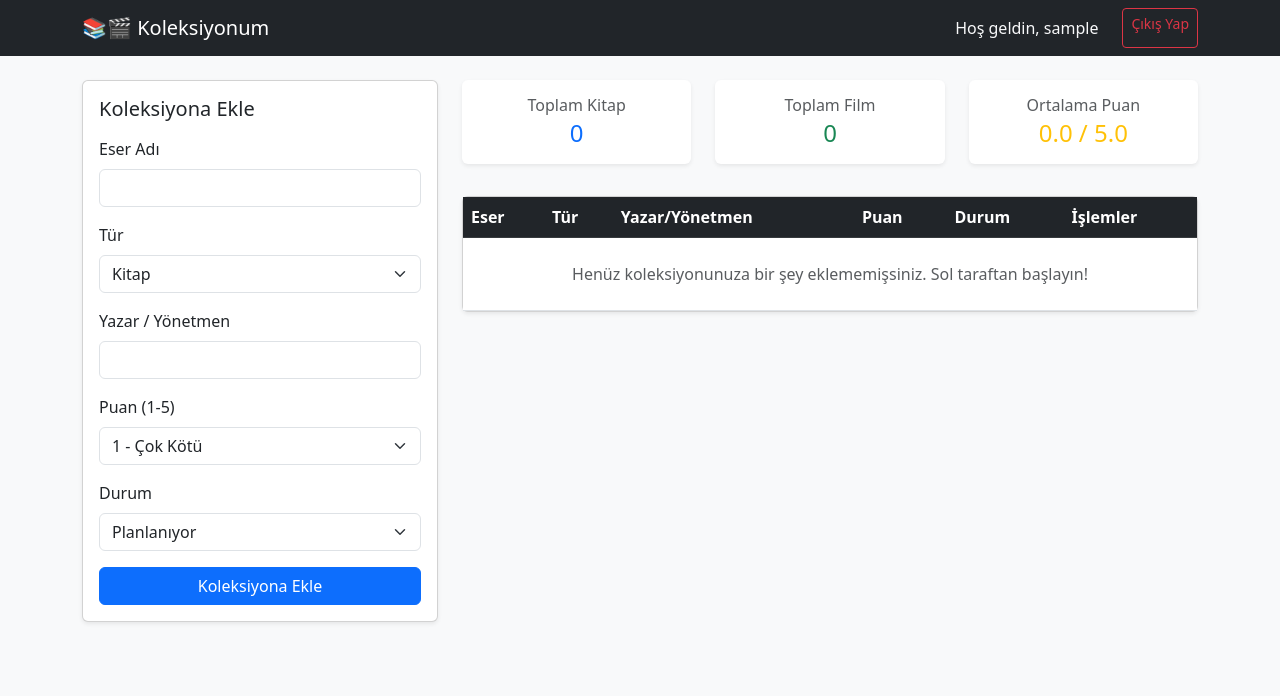
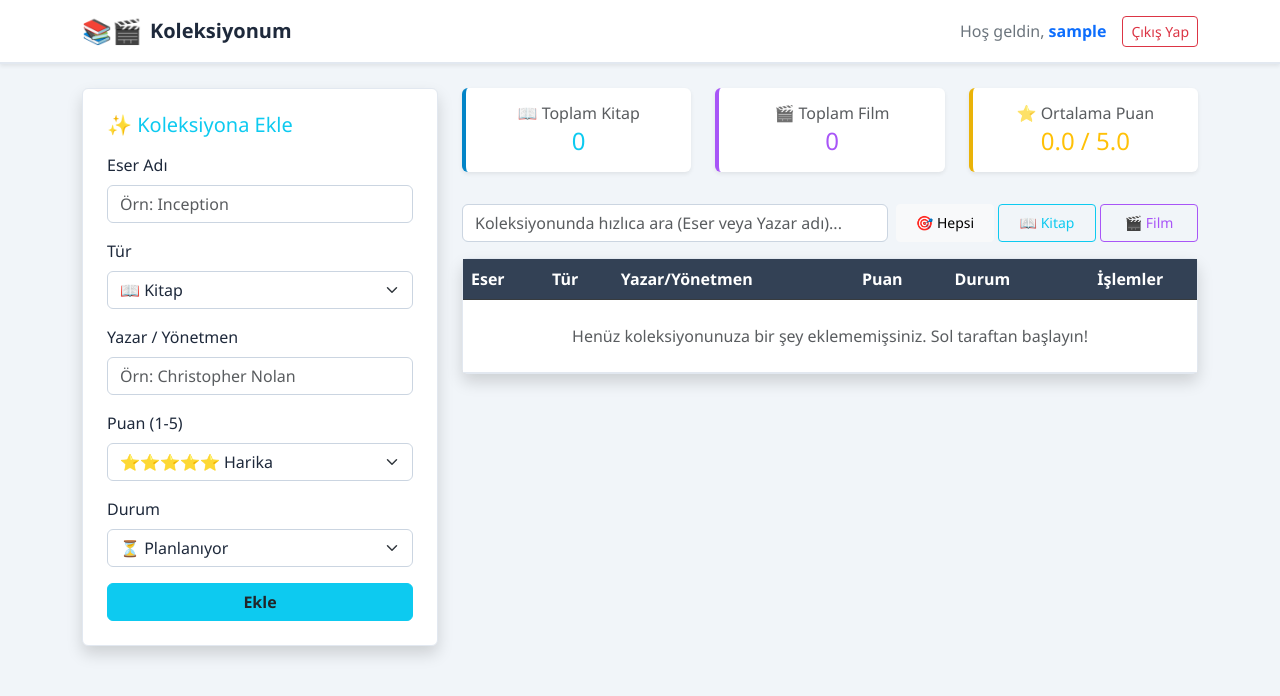
Before and after one commit to mazlumkor/SENG_Final_Project, a Flask app: page / in a window 1280 px wide. Shown: the top 696 px of the page. Run offline with Flask 3, Linux system fonts and the light colour scheme; the visitor is signed in with stand-in values (Sample User, id 1); data that the repository does not hold is empty.

Commit message:
[US2][US3] Merkezi güvenlik duvarı (decorator), aydınlık tema ve dinamik arama/filtreleme özellikleri eklendi

```diff
--- a/templates/base.html
+++ b/templates/base.html
@@ -5,19 +5,70 @@
     <meta name="viewport" content="width=device-width, initial-scale=1.0">
     <title>Koleksiyon Yöneticisi</title>
     <link href="https://cdn.jsdelivr.net/npm/bootstrap@5.3.0/dist/css/bootstrap.min.css" rel="stylesheet">
+    <style>
+        /* Modern Aydınlık Tema (Clean Light Theme) Styles */
+        body {
+            background-color: #f1f5f9; /* Hafif kırık, göz yormayan modern gri-mavi arka plan */
+            color: #1e293b; /* Koyu lacivert okunaklı metinler */
+            font-family: 'Segoe UI', Tahoma, Geneva, Verdana, sans-serif;
+        }
+        .navbar {
+            background-color: #ffffff !important;
+            border-bottom: 2px solid #e2e8f0;
+        }
+        .navbar-brand {
+            color: #1e293b !important;
+        }
+        .card {
+            background-color: #ffffff;
+            border: 1px solid #e2e8f0;
+            color: #1e293b;
+            box-shadow: 0 4px 6px -1px rgb(0 0 0 / 0.05);
+        }
+        .form-control, .form-select {
+            background-color: #ffffff;
+            border: 1px solid #cbd5e1;
+            color: #1e293b;
+        }
+        .form-control:focus, .form-select:focus {
+            background-color: #ffffff;
+            border-color: #0284c7;
+            color: #1e293b;
+            box-shadow: 0 0 0 0.25px #0284c7;
+        }
+        .table {
+            color: #1e293b;
+        }
+        thead.table-dark {
+            --bs-table-bg: #334155;
+        }
+        tbody tr {
+            background-color: #ffffff !important;
+            border-bottom: 1px solid #e2e8f0;
+        }
+        tbody tr:hover {
+            background-color: #f8fafc !important;
+        }
+        .stats-card {
+            background: #ffffff;
+            border-left: 4px solid #0284c7;
+        }
+    </style>
 </head>
-<body class="bg-light">
+<body>
 
-    <nav class="navbar navbar-expand-lg navbar-dark bg-dark mb-4">
+    <nav class="navbar navbar-expand-lg navbar-light mb-4 shadow-sm">
         <div class="container">
-            <a class="navbar-brand" href="#">📚🎬 Koleksiyonum</a>
-            <div class="navbar-nav ms-auto">
-                {% if session.get('user_id') %}
-                    <span class="nav-link text-light me-3">Hoş geldin, {{ session.get('username') }}</span>
-                    <a class="btn btn-outline-danger btn-sm" href="{{ url_for('logout') }}">Çıkış Yap</a>
-                {% else %}
-                    <a class="nav-link" href="{{ url_for('login') }}">Giriş Yap</a>
-                    <a class="nav-link" href="{{ url_for('register') }}">Kayıt Ol</a>
+            <a class="navbar-brand d-flex align-items-center" href="{{ url_for('dashboard') }}">
+                <span class="fs-4 me-2">📚🎬</span>
+                <strong>Koleksiyonum</strong>
+            </a>
+            <div class="ms-auto d-flex align-items-center">
+                {% if session.get('username') %}
+                    <span class="navbar-text me-3 text-secondary">
+                        Hoş geldin, <span class="text-primary"><strong>{{ session['username'] }}</strong></span>
+                    </span>
+                    <a href="{{ url_for('logout') }}" class="btn btn-sm btn-outline-danger">Çıkış Yap</a>
                 {% endif %}
             </div>
         </div>
@@ -27,7 +78,7 @@
         {% with messages = get_flashed_messages(with_categories=true) %}
             {% if messages %}
                 {% for category, message in messages %}
-                    <div class="alert alert-{{ category }} alert-dismissible fade show" role="alert">
+                    <div class="alert alert-{{ category if category != 'error' else 'danger' }} alert-dismissible fade show bg-white text-dark border-secondary" role="alert">
                         {{ message }}
                         <button type="button" class="btn-close" data-bs-dismiss="alert" aria-label="Close"></button>
                     </div>
--- a/templates/dashboard.html
+++ b/templates/dashboard.html
@@ -3,74 +3,86 @@
 {% block content %}
 <div class="row">
     <div class="col-md-4 mb-4">
-        <div class="card shadow-sm">
+        <div class="card shadow p-2">
             <div class="card-body">
-                <h5 class="card-title mb-3">Koleksiyona Ekle</h5>
+                <h5 class="card-title mb-3 text-info">✨ Koleksiyona Ekle</h5>
                 <form action="{{ url_for('add_item') }}" method="POST">
                     <div class="mb-3">
                         <label for="title" class="form-label">Eser Adı</label>
-                        <input type="text" class="form-control" id="title" name="title" required>
+                        <input type="text" class="form-control" id="title" name="title" placeholder="Örn: Inception" required>
                     </div>
                     <div class="mb-3">
                         <label for="type" class="form-label">Tür</label>
                         <select class="form-select" id="type" name="type" required>
-                            <option value="Kitap">Kitap</option>
-                            <option value="Film">Film</option>
+                            <option value="Kitap">📖 Kitap</option>
+                            <option value="Film">🎬 Film</option>
                         </select>
                     </div>
                     <div class="mb-3">
                         <label for="author_director" class="form-label">Yazar / Yönetmen</label>
-                        <input type="text" class="form-control" id="author_director" name="author_director" required>
+                        <input type="text" class="form-control" id="author_director" name="author_director" placeholder="Örn: Christopher Nolan" required>
                     </div>
                     <div class="mb-3">
                         <label for="rating" class="form-label">Puan (1-5)</label>
                         <select class="form-select" id="rating" name="rating" required>
-                            <option value="1">1 - Çok Kötü</option>
-                            <option value="2">2 - Kötü</option>
-                            <option value="3">3 - Ortalama</option>
-                            <option value="4">4 - İyi</option>
-                            <option value="5">5 - Harika</option>
+                            <option value="5">⭐⭐⭐⭐⭐ Harika</option>
+                            <option value="4">⭐⭐⭐⭐ İyi</option>
+                            <option value="3">⭐⭐⭐ Ortalama</option>
+                            <option value="2">⭐⭐ Kötü</option>
+                            <option value="1">⭐ Çok Kötü</option>
                         </select>
                     </div>
                     <div class="mb-3">
                         <label for="status" class="form-label">Durum</label>
                         <select class="form-select" id="status" name="status" required>
-                            <option value="Planlanıyor">Planlanıyor</option>
-                            <option value="Okundu/İzlendi">Okundu/İzlendi</option>
+                            <option value="Planlanıyor">⏳ Planlanıyor</option>
+                            <option value="Okundu/İzlendi">✅ Okundu/İzlendi</option>
                         </select>
                     </div>
-                    <button type="submit" class="btn btn-primary w-100">Koleksiyona Ekle</button>
+                    <button type="submit" class="btn btn-info w-100 text-dark fw-bold">Ekle</button>
                 </form>
             </div>
         </div>
     </div>
 
     <div class="col-md-8">
+
         <div class="row mb-4">
-            <div class="col-6 col-md-4 mb-2">
-                <div class="p-3 bg-white rounded shadow-sm text-center">
-                    <h6 class="text-muted mb-1">Toplam Kitap</h6>
-                    <h4 class="text-primary mb-0">{{ stats.total_books }}</h4>
+            <div class="col-md-4 mb-2">
+                <div class="p-3 stats-card rounded shadow-sm text-center">
+                    <h6 class="text-muted mb-1">📖 Toplam Kitap</h6>
+                    <h4 class="text-info mb-0">{{ stats.total_books }}</h4>
                 </div>
             </div>
-            <div class="col-6 col-md-4 mb-2">
-                <div class="p-3 bg-white rounded shadow-sm text-center">
-                    <h6 class="text-muted mb-1">Toplam Film</h6>
-                    <h4 class="text-success mb-0">{{ stats.total_movies }}</h4>
+            <div class="col-md-4 mb-2">
+                <div class="p-3 stats-card rounded shadow-sm text-center" style="border-left-color: #a855f7;">
+                    <h6 class="text-muted mb-1">🎬 Toplam Film</h6>
+                    <h4 class="text-purple mb-0" style="color: #a855f7;">{{ stats.total_movies }}</h4>
                 </div>
             </div>
-            <div class="col-12 col-md-4 mb-2">
-                <div class="p-3 bg-white rounded shadow-sm text-center">
-                    <h6 class="text-muted mb-1">Ortalama Puan</h6>
+            <div class="col-md-4 mb-2">
+                <div class="p-3 stats-card rounded shadow-sm text-center" style="border-left-color: #eab308;">
+                    <h6 class="text-muted mb-1">⭐ Ortalama Puan</h6>
                     <h4 class="text-warning mb-0">{{ "%.1f"|format(stats.avg_rating) if stats.avg_rating else '0.0' }} / 5.0</h4>
                 </div>
             </div>
         </div>
 
-        <div class="card shadow-sm">
+        <div class="row mb-3 g-2">
+            <div class="col-md-7">
+                <input type="text" id="searchInput" class="form-control" placeholder="Koleksiyonunda hızlıca ara (Eser veya Yazar adı)...">
+            </div>
+            <div class="col-md-5 d-flex gap-1">
+                <button class="btn btn-sm btn-outline-light w-100 active" onclick="filterType('All', this)">🎯 Hepsi</button>
+                <button class="btn btn-sm btn-outline-info w-100" onclick="filterType('Kitap', this)">📖 Kitap</button>
+                <button class="btn btn-sm btn-outline-purple w-100" style="color: #a855f7; border-color: #a855f7;" onclick="filterType('Film', this)">🎬 Film</button>
+            </div>
+        </div>
+
+        <div class="card shadow">
             <div class="card-body p-0">
                 <div class="table-responsive">
-                    <table class="table table-hover mb-0">
+                    <table class="table table-hover mb-0 align-middle">
                         <thead class="table-dark">
                             <tr>
                                 <th>Eser</th>
@@ -78,24 +90,27 @@
                                 <th>Yazar/Yönetmen</th>
                                 <th>Puan</th>
                                 <th>Durum</th>
-                                <th>İşlemler</th>
+                                <th class="text-center">İşlemler</th>
                             </tr>
                         </thead>
-                        <tbody>
+                        <tbody id="collectionTable">
                             {% for item in items %}
-                            <tr>
-                                <td><strong>{{ item.title }}</strong></td>
+                            <tr class="item-row" data-type="{{ item.type }}">
+                                <td class="item-title"><strong>{{ item.title }}</strong></td>
                                 <td>
                                     <span class="badge {{ 'bg-info text-dark' if item.type == 'Kitap' else 'bg-secondary' }}">
                                         {{ item.type }}
                                     </span>
                                 </td>
-                                <td>{{ item.author_director }}</td>
+                                <td class="item-author">{{ item.author_director }}</td>
                                 <td><span class="text-warning">★</span> {{ item.rating }}</td>
-                                <td>{{ item.status }}</td>
                                 <td>
-                                    <a href="{{ url_for('edit_item', item_id=item.id) }}" class="btn btn-sm btn-outline-primary me-1">Düzenle</a>
-
+                                    <span class="badge {{ 'bg-success' if item.status == 'Okundu/İzlendi' else 'bg-warning text-dark' }}">
+                                        {{ item.status }}
+                                    </span>
+                                </td>
+                                <td class="text-center">
+                                    <a href="{{ url_for('edit_item', item_id=item.id) }}" class="btn btn-sm btn-outline-info me-1">Düzenle</a>
                                     <a href="{{ url_for('delete_item', item_id=item.id) }}"
                                        class="btn btn-sm btn-outline-danger"
                                        onclick="return confirm('Bu ögeyi koleksiyonunuzdan silmek istediğinize emin misiniz?');">
@@ -104,7 +119,7 @@
                                 </td>
                             </tr>
                             {% else %}
-                            <tr>
+                            <tr class="no-data-row">
                                 <td colspan="6" class="text-center p-4 text-muted">
                                     Henüz koleksiyonunuza bir şey eklememişsiniz. Sol taraftan başlayın!
                                 </td>
@@ -117,4 +132,42 @@
         </div>
     </div>
 </div>
+
+<script>
+let currentType = 'All';
+
+// Arama kutusuna her basıldığında filtreleme yapar
+document.getElementById('searchInput').addEventListener('keyup', runFilters);
+
+function filterType(type, buttonElement) {
+    currentType = type;
+
+    // Aktif buton rengini ayarlar
+    const buttons = buttonElement.parentElement.querySelectorAll('button');
+    buttons.forEach(btn => btn.classList.remove('active'));
+    buttonElement.classList.add('active');
+
+    runFilters();
+}
+
+function runFilters() {
+    const searchFilter = document.getElementById('searchInput').value.toLowerCase();
+    const rows = document.querySelectorAll('.item-row');
+
+    rows.forEach(row => {
+        const title = row.querySelector('.item-title').innerText.toLowerCase();
+        const author = row.querySelector('.item-author').innerText.toLowerCase();
+        const type = row.getAttribute('data-type');
+
+        const matchesSearch = title.includes(searchFilter) || author.includes(searchFilter);
+        const matchesType = (currentType === 'All') || (type === currentType);
+
+        if (matchesSearch && matchesType) {
+            row.style.display = '';
+        } else {
+            row.style.display = 'none';
+        }
+    });
+}
+</script>
 {% endblock %}
```
